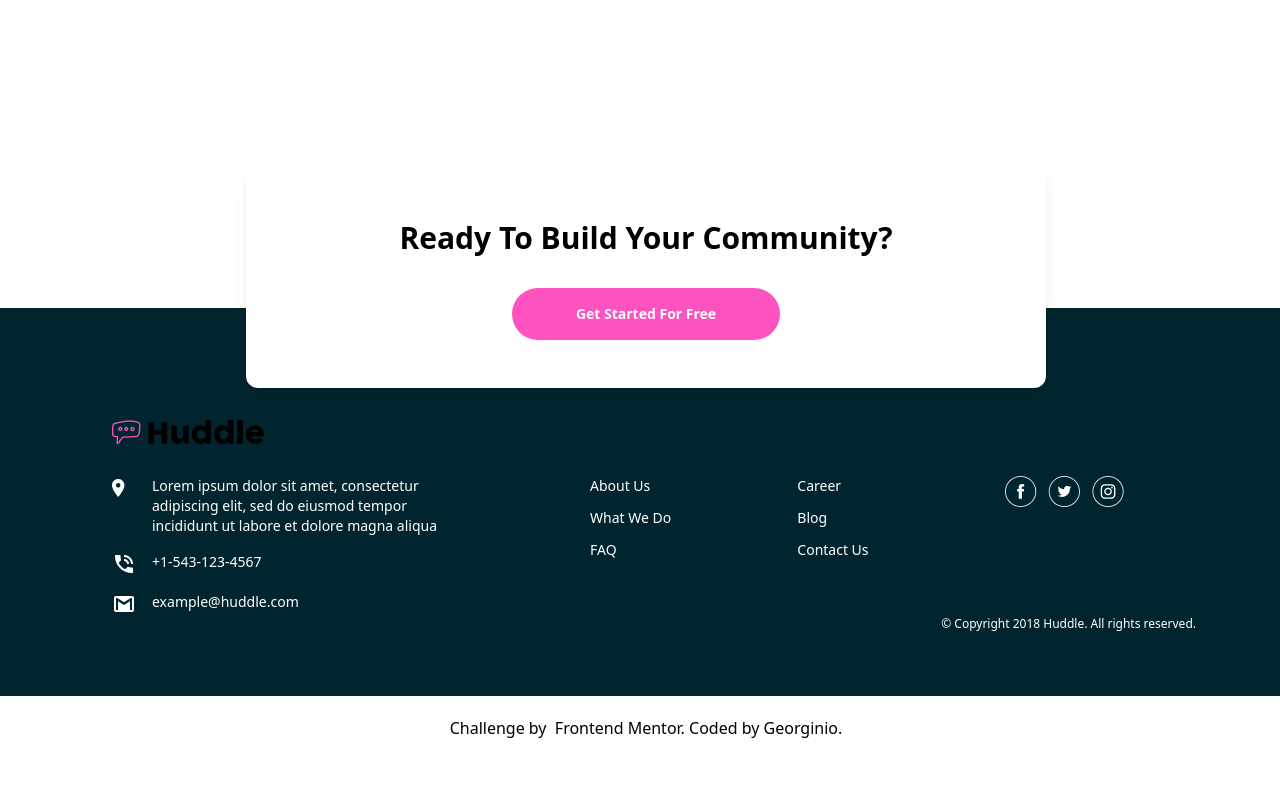
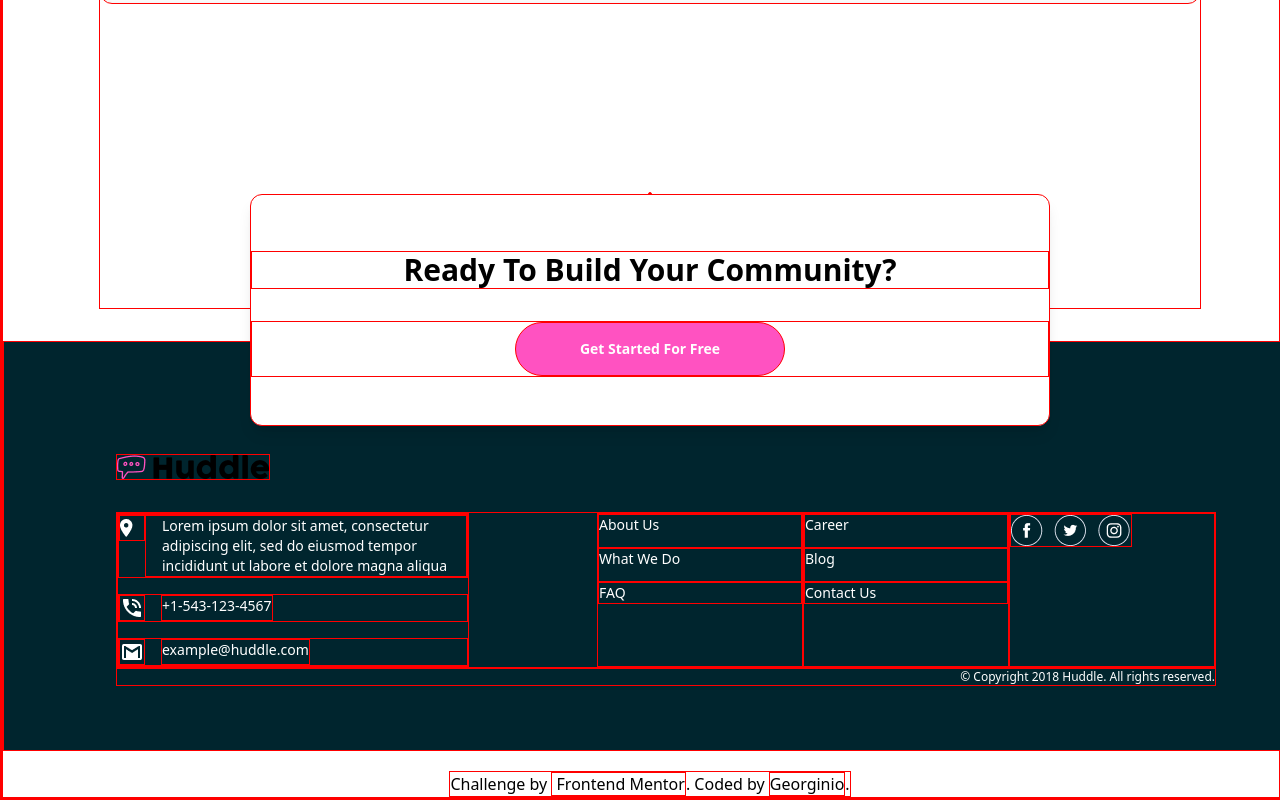
Before and after one commit to Georginio-prod/Huddle-landing-, a website built with Vite: page index.html in a window 1280 px wide. Shown: the part 2444-3244 px from the top of the page. Before the commit the page ends 3184 px from the top, so only its background shows below. Built offline with nearby package versions, Linux system fonts and the light colour scheme.

```diff
--- a/index.html
+++ b/index.html
@@ -177,7 +177,7 @@
 
       </div>
 
-      <div class="flex text-xs justify-end pr-4">
+      <div class="flex text-xs justify-end">
         &copy; Copyright 2018 Huddle. All rights reserved.
 
       </div>
--- a/style.css
+++ b/style.css
@@ -7,5 +7,5 @@
     margin: 0;
     padding: 0;
     font-family: "Poppins" "Open Sans", sans-serif;
-    /* border: 1px solid red; */
+    border: 1px solid red;
 }
```
Also changed, not shown: readme.md.
